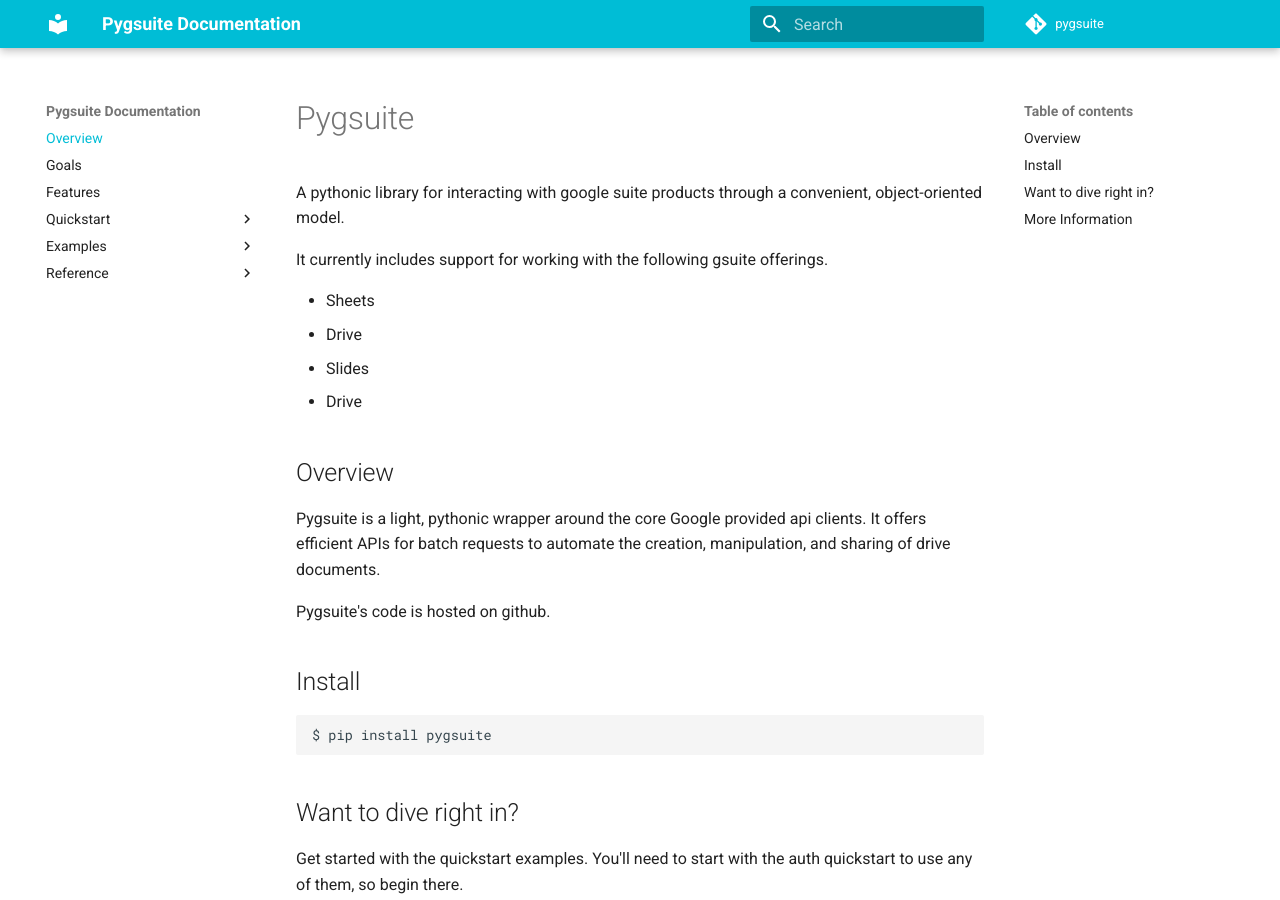
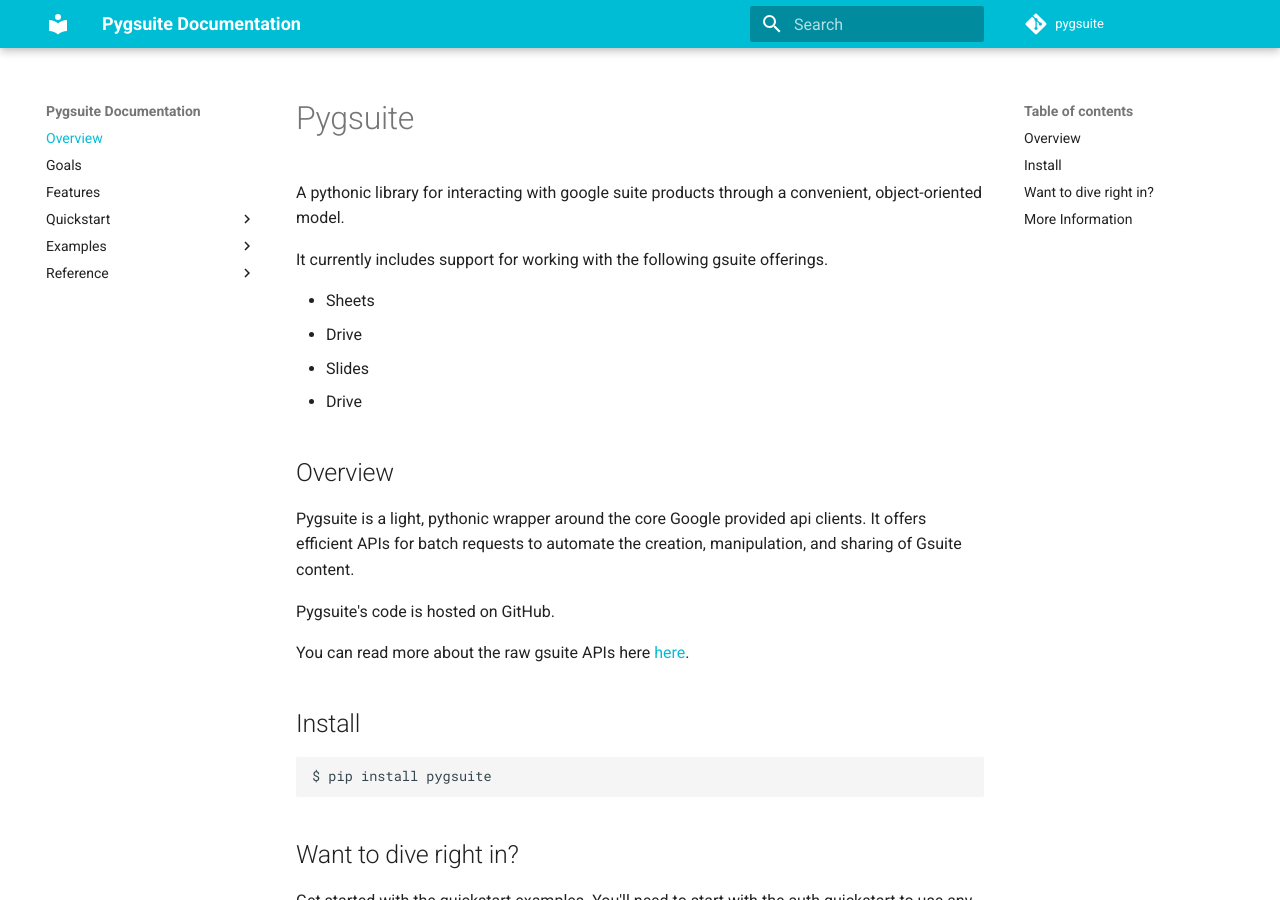
Before and after one commit to pygsuite/pygsuite, an MkDocs documentation site: the page built from docs/index.md, in a window 1280 px wide and 900 px high. Built offline with MkDocs 1.6.1 and Material for MkDocs 9.7.7, drawn with Linux system fonts in a browser that asks for light colours; comment, search, counter and statistics services are not loaded; old or Windows-style settings are respelled for this version of MkDocs.

```diff
--- a/docs/index.md
+++ b/docs/index.md
@@ -14,9 +14,11 @@
 
 Pygsuite is a light, pythonic wrapper around the core Google provided api clients.
 It offers efficient APIs for batch requests to automate the creation, manipulation,
-and sharing of drive documents.
+and sharing of Gsuite content.
 
-Pygsuite's code is hosted on github.
+Pygsuite's code is hosted on GitHub.
+
+You can read more about the raw gsuite APIs here [here](https://developers.google.com/gsuite/aspects/apis).
 
 ## Install
 
```
